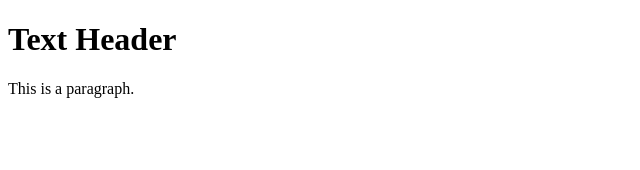
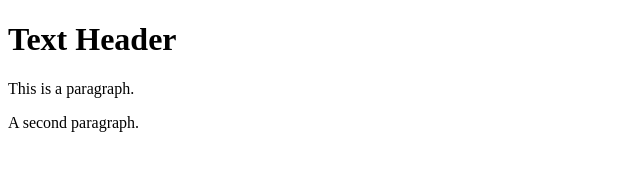
Before and after one commit to ryanrhue/git-test, a plain HTML site: page index.html in a window 1280 px wide. Shown: the whole page, without its empty margins (0-640 px from the left). Drawn offline with Linux system fonts and the light colour scheme.

Commit message:
Third commit

```diff
--- a/index.html
+++ b/index.html
@@ -11,6 +11,7 @@
 <body>
     <h1>Text Header</h1>
     <p>This is a paragraph.</p>
+    <p>A second paragraph.</p>
 </body>
 
 </html>
```
